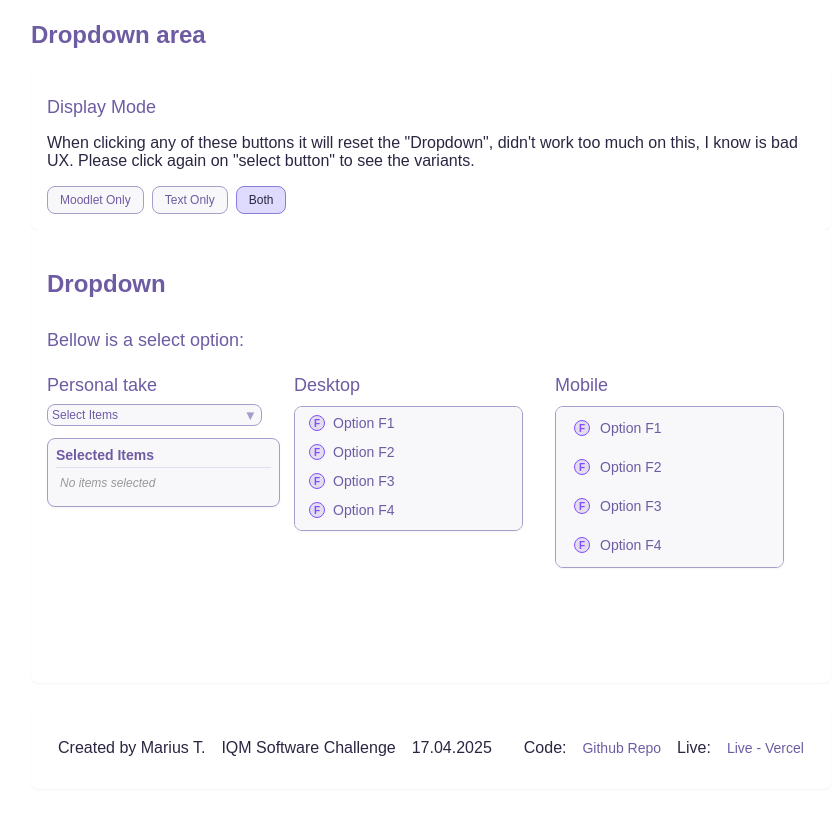
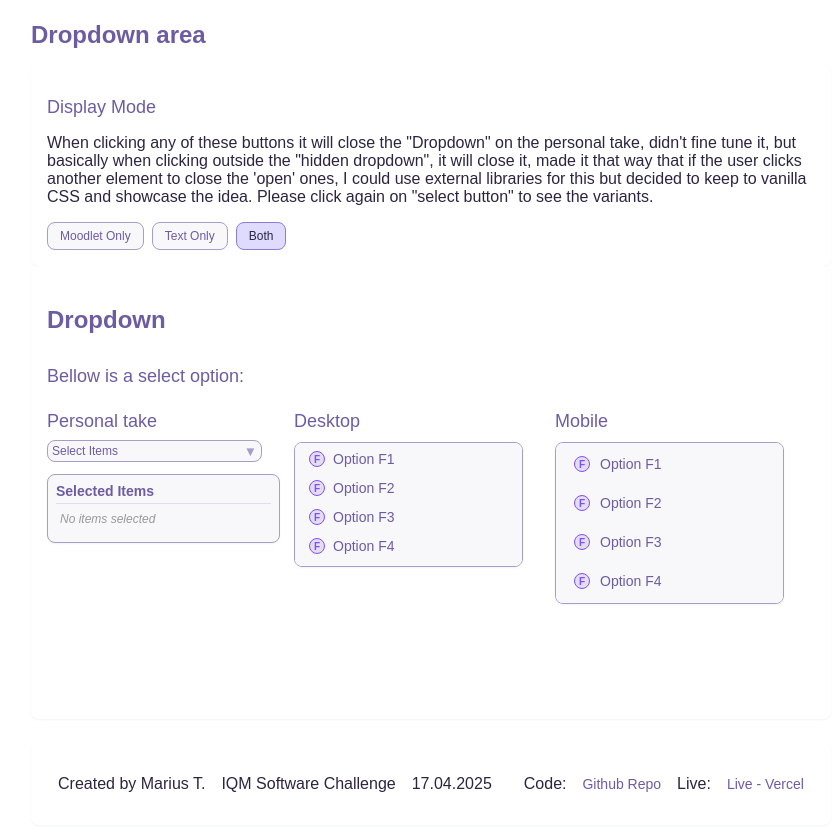
Before and after one commit to MariusTanase/Moodlet-Homework, a React (Vite) app: page / in a window 1280 px wide. Shown: the part 840-1671 px from the top of the page, without its empty margins (209-1047 px from the left). Built offline with nearby package versions, Linux system fonts and the light colour scheme.

Commit message:
Some text work on Dropdown area.

```diff
--- a/src/App.jsx
+++ b/src/App.jsx
@@ -132,7 +132,7 @@ function App() {
         {/* Option view mode controls - styled to match dropdown */}
         <div className="control-section">
           <h3>Display Mode</h3>
-          <p>When clicking any of these buttons it will reset the "Dropdown", didn't work too much on this, I know is bad UX. Please click again on "select button" to see the variants.</p>
+          <p>When clicking any of these buttons it will close the "Dropdown" on the personal take, didn't fine tune it, but basically when clicking outside the "hidden dropdown", it will close it, made it that way that if the user clicks another element to close the 'open' ones, I could use external libraries for this but decided to keep to vanilla CSS and showcase the idea. Please click again on "select button" to see the variants.</p>
           <div className="control-buttons">
             <button
               onClick={() => setOptionViewMode('moodlet')}
```
